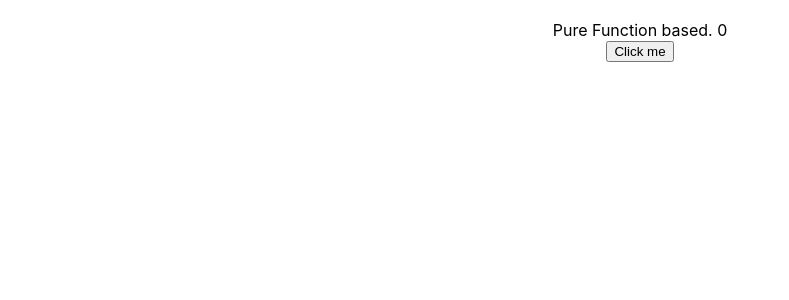
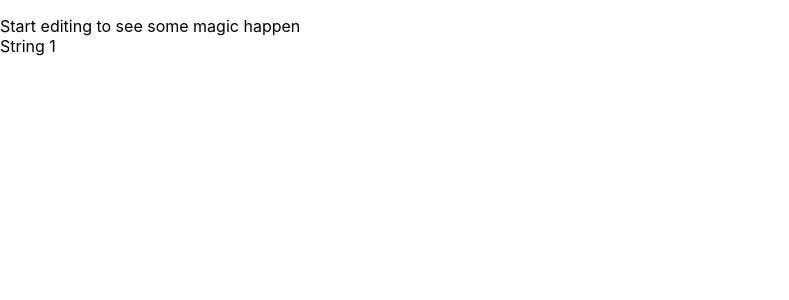
Before and after one commit to akbaruddin/react-apps, a React (Create React App) app: page / in a window 1280 px wide. Shown: the top 300 px of the page, without its empty margins (0-789 px from the left). Built offline with nearby package versions, Linux system fonts and the light colour scheme.

Commit message:
Lesson 10 PropType

```diff
--- a/src/App.js
+++ b/src/App.js
@@ -1,23 +1,29 @@
-import React, { useState, useEffect } from 'react';
+import React from 'react';
+import PropTypes from 'prop-types';
 import './App.css';
 
-const App = () => {
-  const [count, setCount] = useState(0);
+class User extends React.Component {
+  render() {
+    return (<div>
+      {this.props.name} {this.props.num}
+    </div>)
+  }
+}
 
-  // Unlike componentDidMount or componentDidUpdate
-  useEffect(() => {
-    document.title = `${count} times`;
-  });
+User.propTypes = {
+  name: PropTypes.string.isRequired,
+  num: PropTypes.number
+}
 
+function App() {
   return (
-    <div className="App">
-      Pure Function based. {count}
-      <br />
-      <button onClick={() => setCount(count + 1)}>
-        Click me
-      </button>
+    <div>
+      <p>
+        Start editing to see some magic happen
+        <User name="String" num={1} />
+      </p>
     </div>
-  )
+  );
 }
 
 export default App;
```
Also changed, not shown: 1 other file (tests, documents, lock files or other folders).
